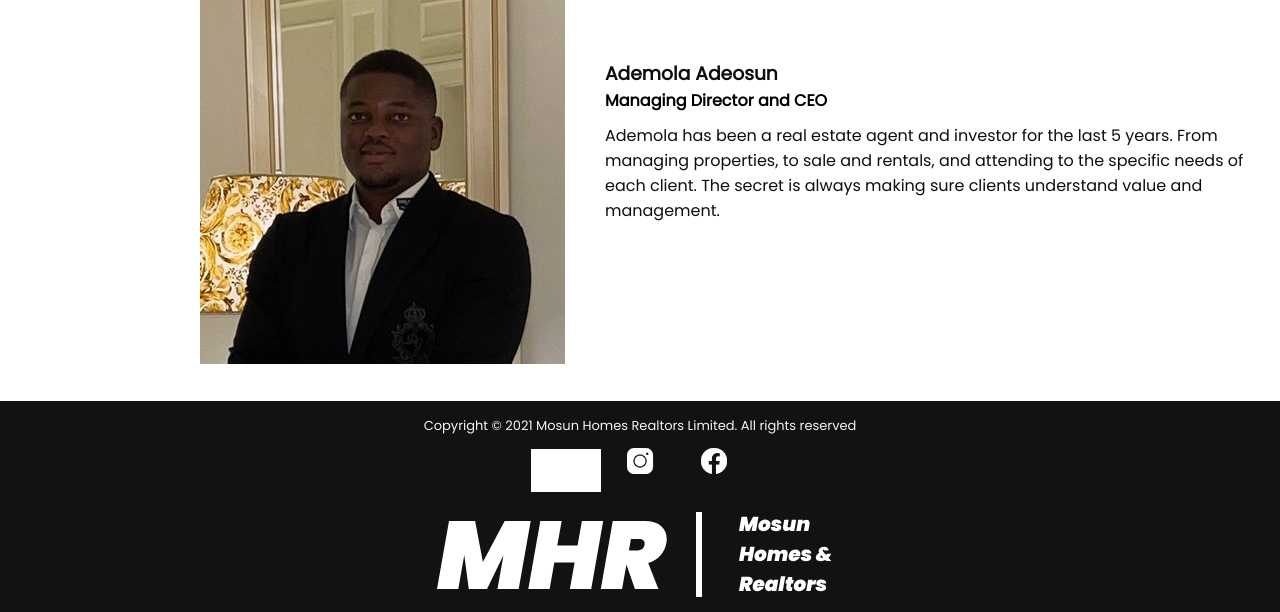
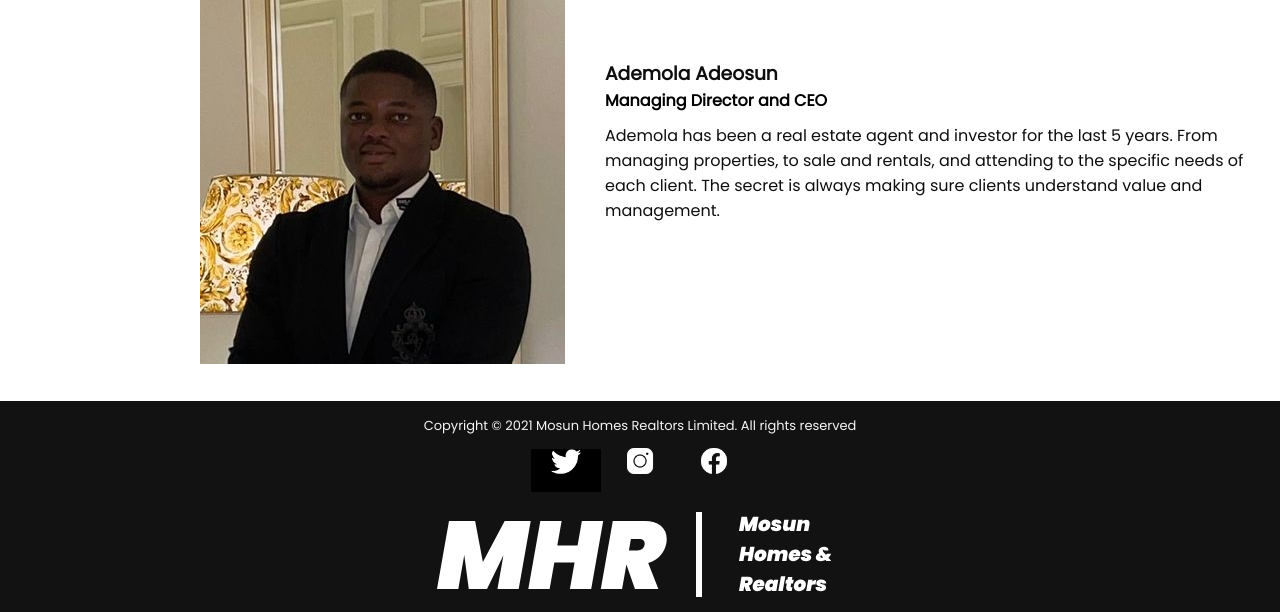
Before and after one commit to thormiwa/mosunhomesrealtors, a Django app: page /about/ in a window 1280 px wide, with the pointer over the restyled element. Shown: the part 663-1275 px from the top of the page. Run offline with Django 3.2, Linux system fonts and the light colour scheme; some libraries are stand-ins or nearby versions.

Commit message:
added css changes

```diff
--- a/blog/static/css/style1.css
+++ b/blog/static/css/style1.css
@@ -366,7 +366,7 @@ footer h3{
 }
 
 .social_links a:hover{
-    background-color: white;
+    background-color: rgb(0, 0, 0);
 }
 
 .footerlogo{
```
